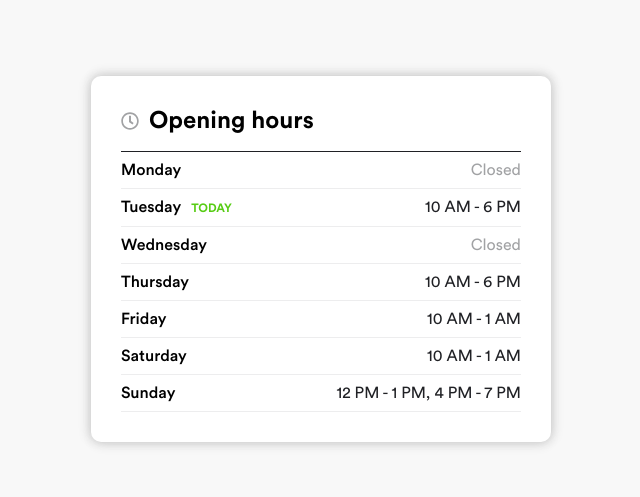
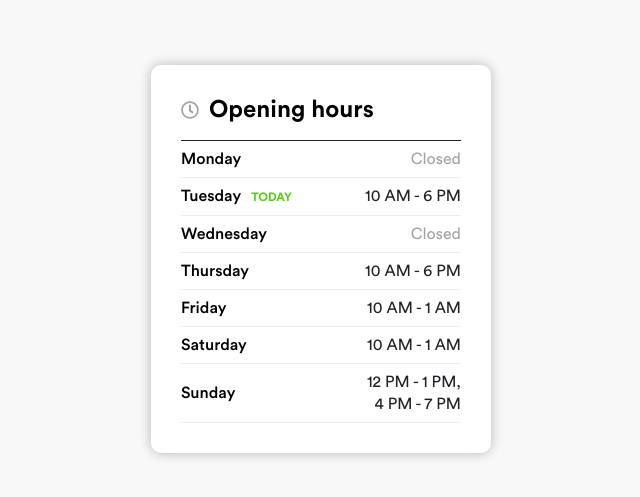
Before and after one commit to m3hrad/assignment, a React (Create React App) app: page / in a window 1280 px wide. Shown: the part 141-638 px from the top of the page, without its empty margins (319-959 px from the left). Built offline with nearby package versions, Linux system fonts and the light colour scheme.

Commit message:
The hour-pairs go to the next line correctly.

```diff
--- a/src/components/Day.js
+++ b/src/components/Day.js
@@ -1,13 +1,10 @@
 import React from 'react';
 import PropTypes from 'prop-types';
-import { TODAY, BORDER, CLOSED, BODY } from '../styles/colors';
+import {TODAY, BORDER, CLOSED, BODY} from '../styles/colors';
+
 let moment = require('moment');
 
 export default class Day extends React.Component {
-
-  isEven(value){
-    return (value % 2) === 0;
-  }
 
   capitalizeFirstLetter(string) {
     return string.charAt(0).toUpperCase() + string.slice(1);
@@ -17,7 +14,7 @@ export default class Day extends React.Component {
     const todayStyle = {
       color: TODAY,
       fontSize: '12px',
-      fontFamily:'Circular Std Bold',
+      fontFamily: 'Circular Std Bold',
       marginLeft: '10px'
     };
 
@@ -25,7 +22,7 @@ export default class Day extends React.Component {
       display: 'flex',
       width: '100%',
       justifyContent: 'space-between',
-      borderBottom: '1px solid ' +  BORDER,
+      borderBottom: '1px solid ' + BORDER,
       fontSize: '16px',
       lineHeight: '22px',
       paddingTop: '7px',
@@ -33,14 +30,24 @@ export default class Day extends React.Component {
     };
 
     const dayContainerStyle = {
-      minWidth: '140px'
+      minWidth: '140px',
+      display: 'flex',
+      flexDirection: 'column',
+      justifyContent: 'center'
+    };
+
+    const displayedHoursStyle = {
+      fontFamily: 'Circular Std Book',
+      display: 'flex',
+      flexWrap: 'wrap',
+      justifyContent: 'flex-end'
     };
 
     const today = moment().format('dddd');
     const capitalizedDay = this.capitalizeFirstLetter(this.props.day);
 
     let hours = this.props.hours;
-    let displayedHoursContent = '';
+    let displayedHoursContent = [];
     let displayedHoursColor = BODY;
 
     let todayComponent = '';
@@ -49,34 +56,45 @@ export default class Day extends React.Component {
       todayComponent = <span style={todayStyle}>TODAY</span>;
     }
 
+    // determine if restaurant is closed
     if (hours === undefined || hours.length === 0) {
-      displayedHoursContent = 'Closed';
+      displayedHoursContent.push(<span key={capitalizedDay}>Closed</span>);
       displayedHoursColor = CLOSED;
     }
     else {
-      displayedHoursContent = this.props.hours.map((hour,index) => {
+      let updatedHoursContent = this.props.hours.map(hour => {
 
         // adds the needed dash between open and close values
-        if (hour.type === 'close'){
+        if (hour.type === 'close') {
           hour.value = ' - ' + hour.value;
-        }
-
-        //checks if there is several openings in a day
-        if (this.isEven(index) && index !== 0){
-          hour.value = ', ' + hour.value;
         }
         return hour.value;
       });
+
+      /*
+      This part takes care of making blocks out of each of the opening-closing hours pairs
+      in order to prevent them going to the next line
+       */
+      for (let i = 0; i < updatedHoursContent.length; i = i + 2) {
+        let andContent = i + 2 < updatedHoursContent.length ? ', ' : '';
+        let element = <span key={i} style={{whiteSpace: 'nowrap'}}>
+          {updatedHoursContent[i]}{updatedHoursContent[i + 1]}{andContent}
+        </span>;
+        displayedHoursContent.push(element);
+      }
     }
 
-    const displayedHours = <span style={{color: displayedHoursColor, fontFamily: 'Circular Std Book'}}>{displayedHoursContent}</span>;
+    displayedHoursStyle['color'] = displayedHoursColor;
+    const displayedHours = <div style={displayedHoursStyle}>{displayedHoursContent}</div>;
 
     return (
       <div style={containerStyle}>
-        <span style={dayContainerStyle}>
-          {capitalizedDay}
-          {todayComponent}
-        </span>
+        <div style={dayContainerStyle}>
+          <span>
+            {capitalizedDay}
+            {todayComponent}
+          </span>
+        </div>
         {displayedHours}
       </div>
     );
--- a/src/components/HoursTable.js
+++ b/src/components/HoursTable.js
@@ -37,7 +37,8 @@ export default class HoursTable extends React.Component {
       borderColor: BORDER,
       borderRadius: '10px',
       padding: '30px',
-      maxWidth: '400px',
+      maxWidth: '280px',
+      minWidth: '250px',
       boxShadow: '0px -5px 10px ' + BORDER + ', -5px 0px 10px ' + BORDER + ', 0px 5px 10px ' + BORDER + ', 5px 0px 10px ' + BORDER
     };
 
```
Also changed, not shown: 2 other files (tests, documents, lock files or other folders).
